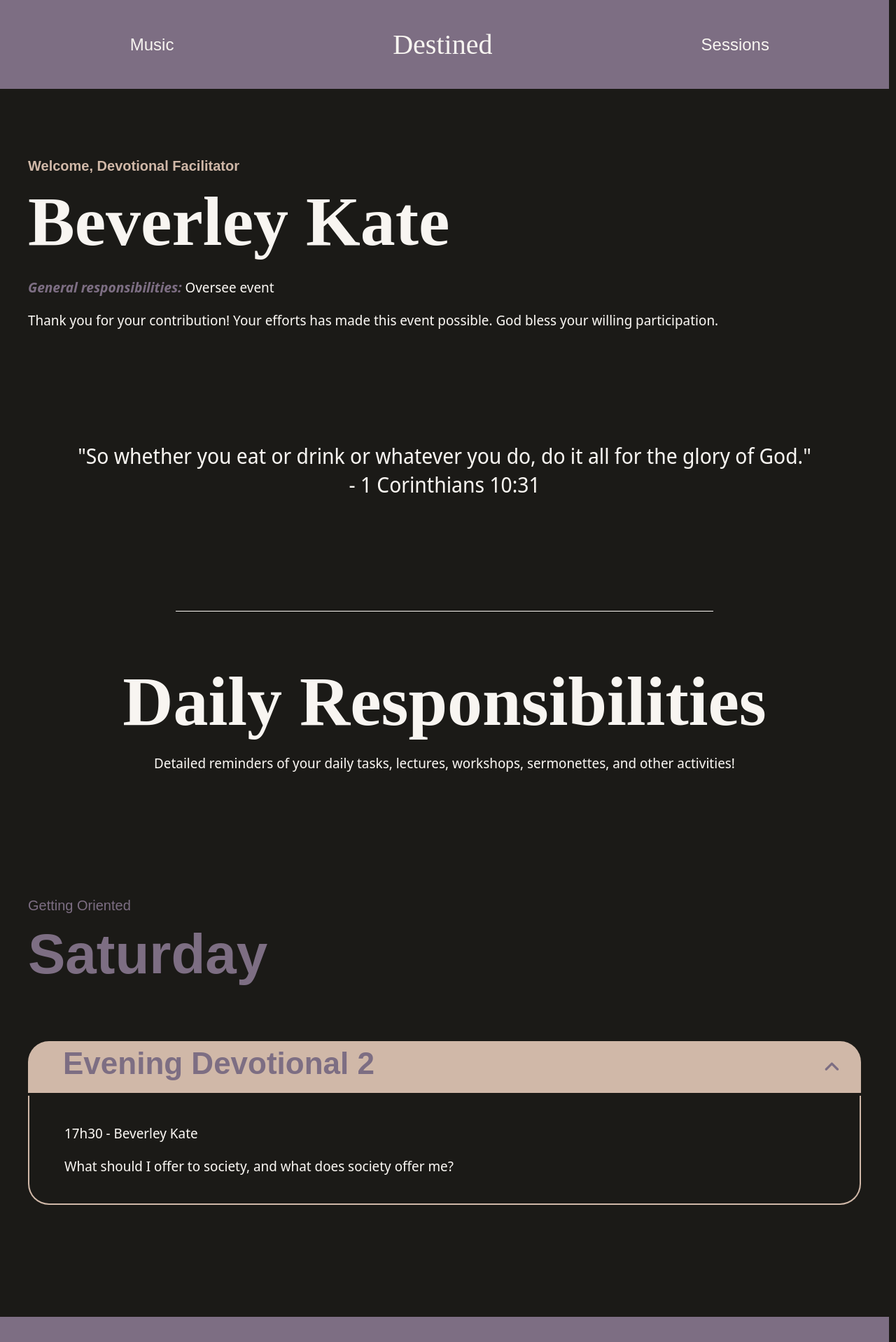
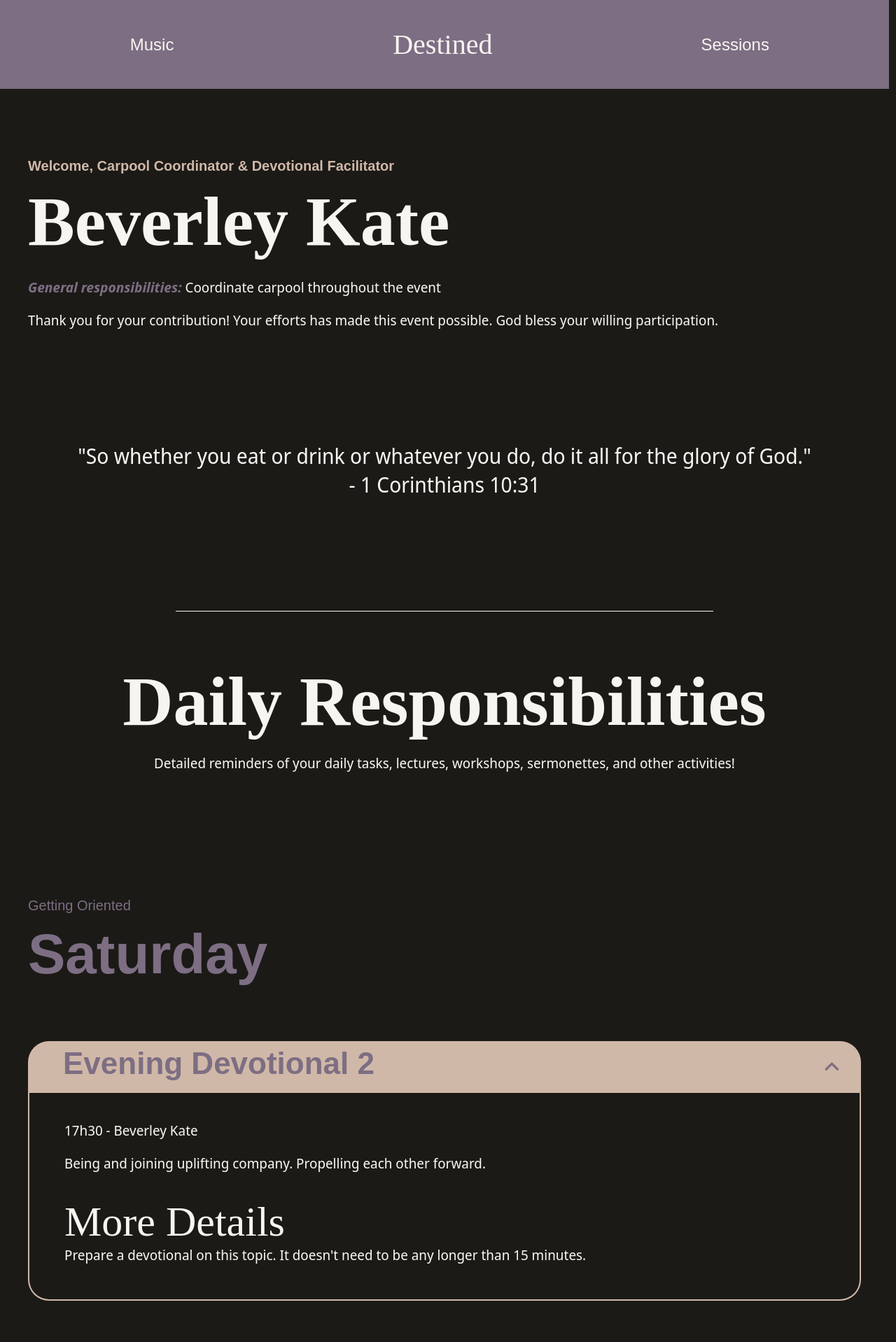
Before and after one commit to myra-grace/Destined, a React (Create React App) app: page /portal/beverley-kate in a window 1280 px wide. Shown: the top 1918 px of the page at 70% size. Built offline with nearby package versions, Linux system fonts and the light colour scheme; a web font is replaced by a local one.

Commit message:
sift facilitators, style portal & music, update dropdown

```diff
--- a/src/components/Dropdown.jsx
+++ b/src/components/Dropdown.jsx
@@ -4,7 +4,7 @@ import { FontAwesomeIcon } from '@fortawesome/react-fontawesome';
 import { faAngleDown } from '@fortawesome/free-solid-svg-icons';
 
 export function Dropdown(props) {
-    const { id, title, time, facilitator, content, open, parent } = props;
+    const { id, title, time, facilitator, content, details, open, parent } = props;
     const [ expand, setExpand ] = useState(open);
     const htmlId = title.replace(/([a-z])([A-Z])/g, "$1-$2").replace(/[\s_]+/g, '-').replace('-&-', '-').toLowerCase();
 
@@ -33,6 +33,12 @@ export function Dropdown(props) {
                 <div className='dropdown__content'>
                     { content }
                 </div>
+                { details ?
+                    <div className='dropdown__content-details'>
+                        <h4>More Details</h4>
+                        { details }
+                    </div>
+                : null }
             </div>
         </div>
     );
--- a/src/components/SessionItem.jsx
+++ b/src/components/SessionItem.jsx
@@ -9,7 +9,7 @@ export function SessionItem(props) {
     return (
         <div className='session-item__wrapper' style={ slotFill ? { height: calculatedFill } : null }>
             { link ?
-                <Link className='session-item__link link link--hover-underline' to={ link }>
+                <Link className='session-item__link link link--hover-underline' to={ '/sessions#' + htmlId }>
                     <span aria-label='time' className='hide'>{ time }</span>
                     <span aria-label='facilitator'>{ facilitator }</span>
                     <h2>{ title }</h2>
--- a/src/data/facilitators.json
+++ b/src/data/facilitators.json
@@ -9,14 +9,14 @@
                     "time": "18h00",
                     "title": "Vesper",
                     "description": "Themed \"Destined,\" this youth retreat is aimed to help you discover your destiny. From a Christ centered approach, we'll discuss topics of: life direction, character building, and practical living. Participate in engaging lectures, sermonettes, and workshops. Also, enjoy physical and hands-on activities such as: hiking, cooking, and wellness pursuits.",
-                    "task": "Vesper",
+                    "task": "Preside the event",
                     "session": false
                 },
                 {
                     "time": "19h00",
                     "title": "Convoy",
-                    "task": "Convoy",
-                    "description": "Travelling to Labelle in convoy. Leaving at 7pm. Expected arrival time: 9pm.",
+                    "task": "Make sure all those who are joining the convoy are present all along the way. Each car will have a walkie talkie, provided by coms team.",
+                    "description": "Address: 301 Rue de la Montagne Labelle QC J0T 1H0 Canada. Travelling to Labelle in convoy. Leaving at 7pm. Expected arrival time: 9pm.",
                     "session": true
                 }
             ],
@@ -24,15 +24,15 @@
                 {
                     "time": "14h30",
                     "title": "Nature Walk",
-                    "description": "Take everyone for a walk in the woods.",
-                    "task": "Take everyone for a nature walk",
+                    "description": "Short nature walk along the trail in the woods behind the chalet.",
+                    "task": "Take everyone for a walk in the woods behind the chalet. Make groups and set a head and a tail.",
                     "session": true
                 },
                 {
-                    "time": "19h00",
+                    "time": "19h00 to 22h00",
                     "title": "Gym",
-                    "description": "Get everyone to the gym in Labelle",
-                    "task": "Get everyone to the gym",
+                    "description": "Labelle Centre Community: 29 Rue du Couvent, Labelle, QC J0T 1H0",
+                    "task": "Get everyone to the gym in convoy.",
                     "session": true
                 }
             ],
@@ -51,21 +51,20 @@
                     "time": "11h30 to 12h30",
                     "title": "Resolution",
                     "facilitator": "Myra Grace",
-                    "description": "Concluding discussion.",
+                    "description": "A concluding discussion. We'll summarize the weekend and discuss points of interest. Let us know what you liked and didn't like about the retreat so we can improve the next!",
                     "task": "Facilitate - Resolution",
                     "session": true
                 },
                 {
                     "time": "14h30 to 18h00",
                     "title": "Hiking",
-                    "description": "Hiking address",
-                    "task": "Facilitate - Resolution",
+                    "description": "Sentier Montagne-Verte: 3050 Chem. du Lac Baptiste, Labelle, QC J0T 1H0",
+                    "task": "Get everyone to the hiking spot in convoy.",
                     "session": true
                 },
                 {
                     "time": "19h00",
                     "title": "Convoy",
-                    "task": "Convoy",
                     "description": "Travelling to Montreal in convoy. Leaving at 7pm. Expected arrival: 9pm.",
                     "session": true
                 }
@@ -88,7 +87,7 @@
                     "title": "Butterfly Effect",
                     "facilitator": "Marc Lovem",
                     "description": "What should I offer to society, and what does society offer me?",
-                    "task": "Sermonette",
+                    "task": "Prepare a sermon for the Saturday service. There will be music, scripture reading, and some other activities. Your sermon doesn't have to be any longer than 20mins.",
                     "session": true
                 }
             ],
@@ -109,8 +108,8 @@
                     "time": "15h30 to 17h00",
                     "title": "Ladies & Gentlemen",
                     "facilitator": "Mellory May",
-                    "description": "How to own womanhood / manhood",
-                    "task": "Workshop",
+                    "description": "How to own womanhood. What it means to be a woman, and how to gacefully optimize womanhood.",
+                    "task": "Prepare a lecture & workshop about 'owning womanhood.'",
                     "session": true
                 }
             ],
@@ -119,8 +118,8 @@
                     "time": "10h00 to 11h00",
                     "title": "Management - Time & Money",
                     "facilitator": "Mellory May",
-                    "description": "How to manage your time & money",
-                    "task": "Workshop",
+                    "description": "How to manage your time & money. Practical guides to being effective and efficient with your money and time.",
+                    "task": "Prepare a lecture & workshop about managing time and managing money.",
                     "session": true
                 }
             ],
@@ -140,8 +139,8 @@
                     "time": "18h30",
                     "title": "Destined Kick-off",
                     "facilitator": "Marc Vicuna",
-                    "description": "Vesper Kick-off",
-                    "task": "Sermonette",
+                    "description": "Vesper Kick-off: Destined. God has a plan for your life, even before you were born.",
+                    "task": "Prepare a sermonette about how God has a plan for each one of us. And ultimately, we're included in the plan of salvation; in that our destination is by his side in heaven.",
                     "session": true
                 }
             ],
@@ -150,8 +149,8 @@
                     "time": "20h30",
                     "title": "Evening Devotional 3",
                     "facilitator": "Marc Vicuna",
-                    "description": "My body is a temple (part 2)",
-                    "task": "Short devotional",
+                    "description": "My body is a temple (part 2). Why should belive my body is a temple, and why should I treat it like as such?",
+                    "task": "Short devotional about how our body is a temple, and that we ought to present ourselves a living sacrifice. Touch more on the biblical theory behind this idea, and why it's important.",
                     "session": true
                 }
             ]
@@ -167,8 +166,8 @@
                     "time": "08h30",
                     "title": "Morning Devotional 1",
                     "facilitator": "Marsjey Hymn",
-                    "description": "My body is a temple (part 2)",
-                    "task": "Short devotional",
+                    "description": "Salvation is personal, life experience is unique, and we are all at different stages! Invite Jesus to be by your side.",
+                    "task": "Prepare a devotional on this topic. It doesn't need to be any longer than 15 minutes.",
                     "session": true
                 }
             ]
@@ -192,8 +191,8 @@
                     "time": "15h30 to 17h00",
                     "title": "Ladies & Gentlemen",
                     "facilitator": "Unknown",
-                    "description": "How to own womanhood / manhood",
-                    "task": "Workshop",
+                    "description": "How to own manhood. What it means to be a man, and how to valiantly optimize manhood.",
+                    "task": "Prepare a lecture & workshop about 'owning manhood.'",
                     "session": true
                 }
             ]
@@ -202,35 +201,35 @@
     {
         "id": "beverley-kate",
         "name": "Beverley Kate",
-        "role": "Devotional Facilitator",
+        "role": "Carpool Coordinator & Devotional Facilitator",
         "responsibilities": {
             "saturday": [
                 {
                     "time": "17h30",
                     "title": "Evening Devotional 2",
                     "facilitator": "Beverley Kate",
-                    "description": "What should I offer to society, and what does society offer me?",
-                    "task": "Short devotional",
+                    "description": "Being and joining uplifting company. Propelling each other forward.",
+                    "task": "Prepare a devotional on this topic. It doesn't need to be any longer than 15 minutes.",
                     "session": true
                 }
             ],
             "general": [
-                "Oversee event"
+                "Coordinate carpool throughout the event"
             ]
         }
     },
     {
         "id": "guido-clement",
         "name": "Guido Clement",
-        "role": "Workshop Facilitator and Health & Safety Coordinator",
+        "role": "Health & Safety Coordinator, and Workshop Facilitator",
         "responsibilities": {
             "sunday": [
                 {
-                    "time": "12h00",
+                    "time": "12h00 to 13h00",
                     "title": "My Body is a Temple",
                     "facilitator": "Guido Clement",
                     "description": "My body is a temple (part 1). Health & Wellness: build a lifestyle (write up schedules & establish a routine) Practical heavy. Talk about sticking to it.",
-                    "task": "Facilitate workshop",
+                    "task": "Prepare a short lecture on this topic. It doesn't need to be any longer than 15 minutes. The activity of lifestyle building will take most of the time.",
                     "session": true
                 }
             ],
@@ -246,11 +245,11 @@
         "responsibilities": {
             "sunday": [
                 {
-                    "time": "14h30",
+                    "time": "14h30 to 15h30",
                     "title": "Effective Decision Making",
                     "facilitator": "Pastor Bon",
-                    "description": "Tips and steps to effective decision making.",
-                    "task": "Facilitate workshop",
+                    "description": "Tips and steps to effective decision making. Emphasis on making decisions based on God's will and how to know His will.",
+                    "task": "Introduce yourself in relation to what you are presenting, then present a lecture and facilitate an activity/discussion points on this topic.",
                     "session": true
                 }
             ]
@@ -259,15 +258,15 @@
     {
         "id": "marcello-casipit",
         "name": "Marcello Casipit",
-        "role": "Workshop Facilitator",
+        "role": "Participating Elder & Workshop Facilitator",
         "responsibilities": {
             "sunday": [
                 {
-                    "time": "16h00",
+                    "time": "16h00 to 17h00",
                     "title": "Effective Communication",
-                    "facilitator": "Unknown",
+                    "facilitator": "Marcello Casipit",
                     "description": "How to effectively communicate",
-                    "task": "Workshop",
+                    "task": "Introduce yourself in relation to what you are presenting, then present a lecture and facilitate an activity/discussion points on this topic.",
                     "session": true
                 }
             ]
@@ -292,7 +291,8 @@
             "general": [
                 "Prepare tool-kit for the event",
                 "Mr. do-it-all for the event",
-                "Coordinate with the other Health & Safety members"
+                "coordinate with the other Health & Safety members",
+                "work on event website"
             ]
         }
     },
@@ -303,7 +303,7 @@
         "responsibilities": {
             "general": [
                 "Prepare camping-kit for the event",
-                "Coordinate with the other Health & Safety members"
+                "coordinate with the other Health & Safety members"
             ]
         }
     },
@@ -314,17 +314,18 @@
         "responsibilities": {
             "sunday": [
                 {
-                    "time": "17h00",
+                    "time": "17h00 to 20h00",
                     "title": "Cooking class & BBQ",
                     "facilitator": "Pia Marie & Joseph Daniel",
                     "description": "Cooking class & BBQ",
-                    "task": "Facilitate cooking class workshop & BBQ",
+                    "task": "Prepate a short cooking class or lecture and facilitate the BBQ",
                     "session": true
                 }
             ],
             "general": [
                 "Prepare food for the event",
-                "Coordinate transportation & storage of food"
+                "coordinate transportation & storage of food",
+                "coordinate food & clean-up teams for the event"
             ]
         }
     },
@@ -335,17 +336,18 @@
         "responsibilities": {
             "sunday": [
                 {
-                    "time": "17h00",
+                    "time": "17h00 to 20h00",
                     "title": "Cooking class & BBQ",
                     "facilitator": "Pia Marie & Joseph Daniel",
                     "description": "Cooking class & BBQ",
-                    "task": "Facilitate cooking class workshop & BBQ",
+                    "task": "Prepate a short cooking class or lecture and facilitate the BBQ",
                     "session": true
                 }
             ],
             "general": [
                 "Prepare food for the event",
-                "Coordinate transportation & storage of food"
+                "coordinate transportation & storage of food",
+                "coordinate food & clean-up teams for the event"
             ]
         }
     },
@@ -356,11 +358,11 @@
         "responsibilities": {
             "sunday": [
                 {
-                    "time": "8h30",
+                    "time": "08h30",
                     "title": "Morning Devotional 2",
                     "facilitator": "Cherlynn De Asis",
                     "description": "A Stellar Character - Morning Devotional 2",
-                    "task": "Read the morning devotional",
+                    "task": "Prepare a devotional on this topic. It doesn't need to be any longer than 15 minutes.",
                     "session": true
                 }
             ],
@@ -369,5 +371,45 @@
                 "Facilitate Morning devotional 2"
             ]
         }
+    },
+    {
+        "id": "cybill-lorraine",
+        "name": "Cybill Lorraine",
+        "role": "Devotional facilitator",
+        "responsibilities": {
+            "sunday": [
+                {
+                    "time": "08h30",
+                    "title": "Morning Devotional 3",
+                    "facilitator": "Cybill Lorraine",
+                    "description": "We are the Salt!: Excellence, diligence, reliability, and effectiveness.",
+                    "task": "Prepare a devotional on this topic. It doesn't need to be any longer than 15 minutes.",
+                    "session": true
+                }
+            ]
+        }
+    },
+    {
+        "id": "jelyn-gale",
+        "name": "Jelyn Gale",
+        "role": "Music Coordinator",
+        "responsibilities": {
+            "saturday": [
+                {
+                    "time": "11h30 to 13h00",
+                    "title": "Divine service",
+                    "facilitator": "Myra-Grace",
+                    "description": "Divine service. Myra's presiding. MArc Lovem is speaking. You are doing the music.",
+                    "task": "Prepare a jam session for the service (perhaps a medley). Have some music for about 10 minutes. Then there will be scripture reading. Then more music for about 5 minutes. Then the sermon. Then more music at the end, maybe 3 songs.",
+                    "session": false
+                }
+            ],
+            "general": [
+                "Prepare jam sessions for the event",
+                "coordinate singers & musicians",
+                "coordinate short song service for vesper, and each morning and evening devotional",
+                "prepare playlists for the event (background music) not necessarily all christian; can include classical music."
+            ]
+        }
     }
 ]
--- a/src/pages/Facilitators.jsx
+++ b/src/pages/Facilitators.jsx
@@ -63,7 +63,7 @@ export function Facilitators() {
                 <>
                     <h3 className="standard-padding"><span className="type--pretitle">Kick-off</span>Friday</h3>
                     {fridaySessions.map((item, index) => (
-                        <Dropdown title={item.title} time={item.time} facilitator={item.facilitator} content={item.description} open={index === 0 ? true : false}/>
+                        <Dropdown title={item.title} time={item.time} facilitator={item.facilitator} content={item.description} details={item.task} open={index === 0 ? true : false}/>
                     ))}
                 </>
             : null}
@@ -72,7 +72,7 @@ export function Facilitators() {
                 <>
                     <h3 className="standard-padding standard-margin-top"><span className="type--pretitle">Getting Oriented</span>Saturday</h3>
                     {saturdaySessions.map((item, index) => (
-                        <Dropdown title={item.title} time={item.time} facilitator={item.facilitator} content={item.description} open={index === 0 ? true : false}/>
+                        <Dropdown title={item.title} time={item.time} facilitator={item.facilitator} content={item.description} details={item.task} open={index === 0 ? true : false}/>
                     ))}
                 </>
             : null}
@@ -81,7 +81,7 @@ export function Facilitators() {
                 <>
                     <h3 className="standard-padding standard-margin-top"><span className="type--pretitle">Myself in the Community</span>Sunday</h3>
                     {sundaySessions.map((item, index) => (
-                        <Dropdown title={item.title} time={item.time} facilitator={item.facilitator} content={item.description} open={index === 0 ? true : false}/>
+                        <Dropdown title={item.title} time={item.time} facilitator={item.facilitator} content={item.description} details={item.task} open={index === 0 ? true : false}/>
                     ))}
                 </>
             : null}
@@ -90,7 +90,7 @@ export function Facilitators() {
                 <>
                     <h3 className="standard-padding standard-margin-top"><span className="type--pretitle">Practical Measures</span>Monday</h3>
                     {mondaySessions.map((item, index) => (
-                        <Dropdown title={item.title} time={item.time} facilitator={item.facilitator} content={item.description} open={index === 0 ? true : false}/>
+                        <Dropdown title={item.title} time={item.time} facilitator={item.facilitator} content={item.description} details={item.task} open={index === 0 ? true : false}/>
                     ))}
                 </>
             : null}
--- a/src/pages/Music.jsx
+++ b/src/pages/Music.jsx
@@ -83,8 +83,8 @@ export function Music() {
             {/* List of songs as links to lyrics */}
             <h2 className="standard-padding standard-margin-top">Links to song lyrics</h2>
             <ol>
-                <li><a href="/">Song title</a></li>
-                <li><a href="/">Song title</a></li>
+                <li><a class='link link--hover-underline' href="/">Song title</a></li>
+                <li><a class='link link--hover-underline' href="/">Song title</a></li>
             </ol>
         </div>
     )
--- a/src/pages/Portal.jsx
+++ b/src/pages/Portal.jsx
@@ -20,7 +20,7 @@ export function Portal() {
             <ul>
                 {
                     sortedParticipantsArray.map(item => (
-                        <li><Link to={"/portal/" + encodeURI(item.id)}>{item.name}</Link></li>
+                        <li><Link className='link link--hover-underline' to={"/portal/" + encodeURI(item.id)}>{item.name}</Link></li>
                     ))
                 }
             </ul>
--- a/src/styles/components/dropdown.scss
+++ b/src/styles/components/dropdown.scss
@@ -16,6 +16,7 @@
         font-size: 2.2em;
         font-family: "Darker Grotesque", sans-serif;
         background-color: var(--secondary);
+        margin: 0;
         border-radius: 1.5rem;
         padding: 0.5rem 4.5rem 1rem 2.5rem;
         position: relative;
@@ -47,6 +48,10 @@
         margin: 1rem 0;
     }
 
+    &__content-details {
+        margin: 2rem 0 1.5rem;
+    }
+
     &__details[data-state="open"] & {
         &__title {
             border-radius: 1.5rem 1.5rem 0 0;
```
